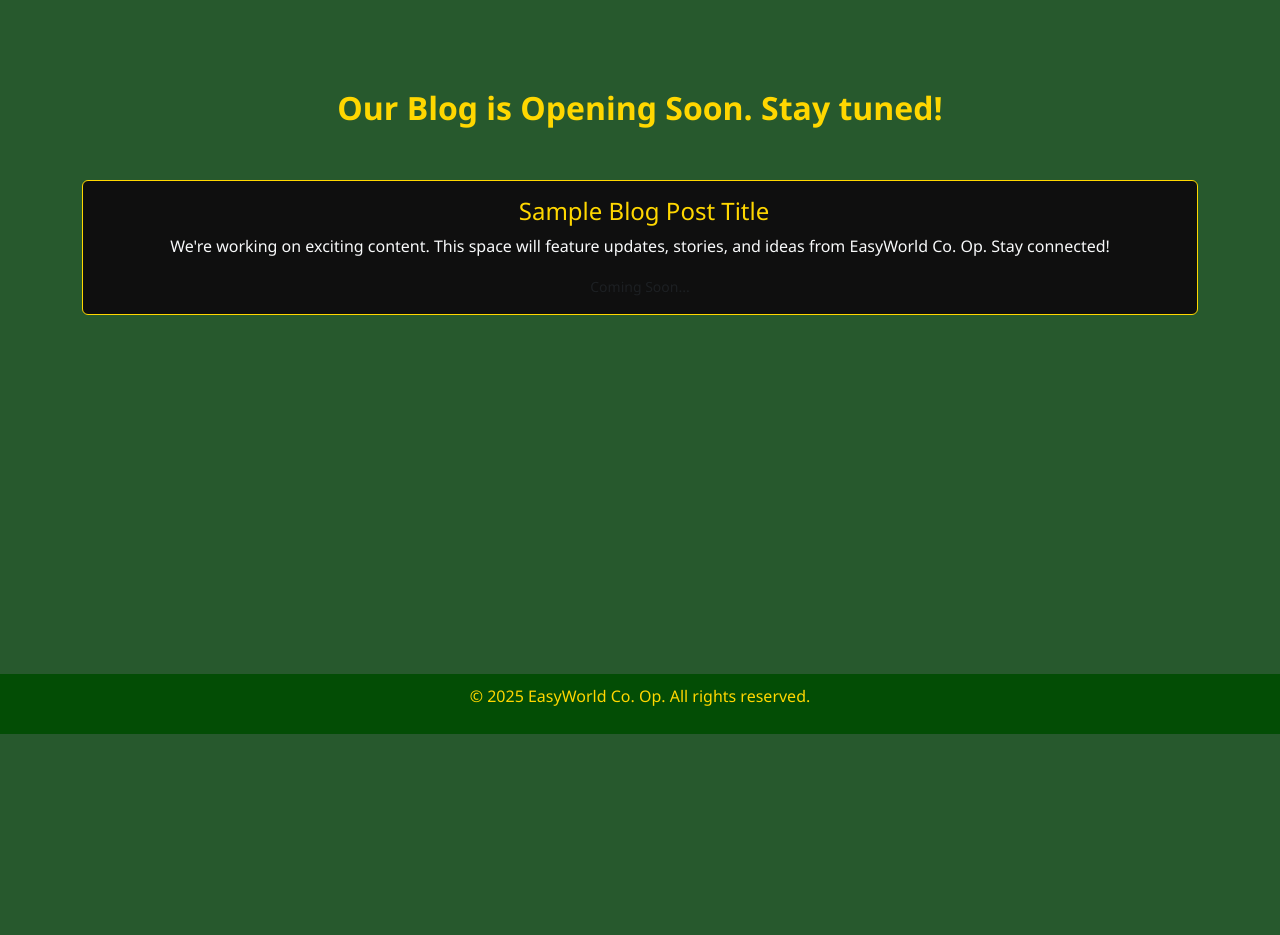
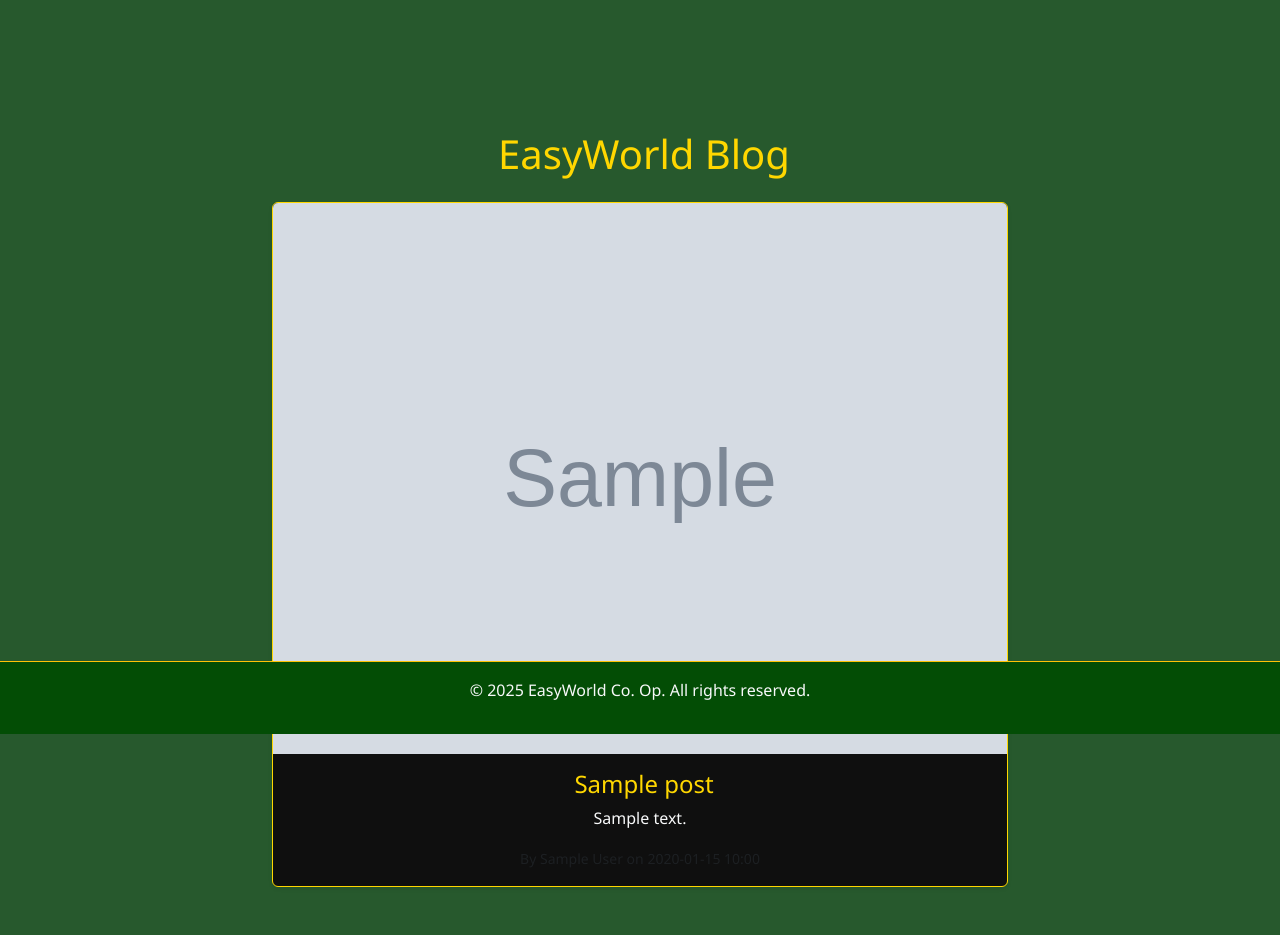
Before and after one commit to RagnarJnr/easyworld-final, a Flask app: page /blog in a window 1280 px wide. Shown: the part 66-1001 px from the top of the page. Before the commit the page ends 800 px from the top, so only its background shows below. Run offline with Flask 3, Linux system fonts and the light colour scheme; tables that the repository leaves empty hold one stand-in row (values such as "Sample post"); grey boxes marked "Sample" are stand-in pictures; some libraries are stand-ins or nearby versions.

Commit message:
Update blog.html

```diff
--- a/templates/blog.html
+++ b/templates/blog.html
@@ -5,9 +5,9 @@
     <meta name="viewport" content="width=device-width, initial-scale=1.0" />
     <title>EasyWorld Co. Op - Blog</title>
     <link rel="stylesheet" href="{{ url_for('static', filename='assets/css/bootstrap.min.css') }}">
-    <!-- Font Awesome CDN -->
+    <!-- Font Awesome -->
     <link rel="stylesheet" href="{{ url_for('static', filename='fontawesome/css/all.min.css') }}">
-    <link rel="stylesheet" href="{{ url_for('static', filename='css/blog.css') }}" >
+    <link rel="stylesheet" href="{{ url_for('static', filename='css/blog.css') }}">
   </head>
   <body>
     <!-- Navbar -->
@@ -33,34 +33,63 @@
       </div>
     </nav>
 
-    <!-- Opening Soon Message -->
-    <div class="opening-soon">
-      <i class="fas fa-tools"></i>
-      <p>Our Blog is <strong>Opening Soon</strong>. Stay tuned!</p>
-    </div>
-
-    <!-- Blog Placeholder Card -->
-    <div class="container mt-5">
-      <div class="card bg-dark text-light border-warning mx-auto slide-in">
-        <div class="card-body">
-        <h4 class="card-title text-warning"><i class="fas fa-pen-nib me-2"></i>Sample Blog Post Title</h4>
-          <p class="card-text">We're working on exciting content. This space will feature updates, stories, and ideas from EasyWorld Co. Op. Stay connected!</p>
-          <p class="text-muted mb-0"><small>Coming Soon...</small></p>
-      </div>
+    <!-- Blog Container -->
+    <div class="container py-5 mt-5">
+      <h1 class="mb-4 gradient-heading text-center"><i class="fas fa-blog me-2"></i> EasyWorld Blog</h1>
+      <div id="blogList" class="row g-4 justify-content-center">
+        <!-- Blog posts will load here -->
       </div>
     </div>
 
     <!-- Footer -->
-  <footer>
+    <footer class="mt-5 text-center text-light py-3 border-top border-warning">
       <p>&copy; 2025 EasyWorld Co. Op. All rights reserved.</p>
     </footer>
 
     <script src="{{ url_for('static', filename='assets/js/bootstrap.bundle.min.js') }}"></script>
     <script>
+      // Navbar toggle animation
       const toggler = document.getElementById('navToggler');
+      if (toggler) {
         toggler.addEventListener('click', function () {
           this.classList.toggle('open');
         });
+      }
+
+      // Load blog posts dynamically
+      async function loadBlogs() {
+        try {
+          const res = await fetch("/api/get_blogs");
+          const blogs = await res.json();
+          const blogList = document.getElementById("blogList");
+
+          if (blogs.length === 0) {
+            blogList.innerHTML = `
+              <div class="col-12 text-center text-muted">
+                <i class="fas fa-tools fa-2x mb-3"></i>
+                <p>No blog posts yet. Stay tuned!</p>
+              </div>`;
+            return;
+          }
+
+          blogList.innerHTML = blogs.map(b => `
+            <div class="col-md-8">
+              <div class="card bg-dark text-light border-warning shadow-sm slide-in">
+                ${b.image_url ? `<img src="${b.image_url}" class="card-img-top" alt="${b.title}">` : ""}
+                <div class="card-body">
+                  <h4 class="card-title text-warning"><i class="fas fa-pen-nib me-2"></i>${b.title}</h4>
+                  <p class="card-text">${b.content}</p>
+                  <p class="text-muted mb-0"><small>By ${b.author} on ${b.created_at}</small></p>
+                </div>
+              </div>
+            </div>
+          `).join("");
+        } catch (err) {
+          console.error("Error loading blogs:", err);
+        }
+      }
+
+      loadBlogs();
     </script>
   </body>
 </html>
```
Lines whose indentation alone changed are shown as unchanged.
